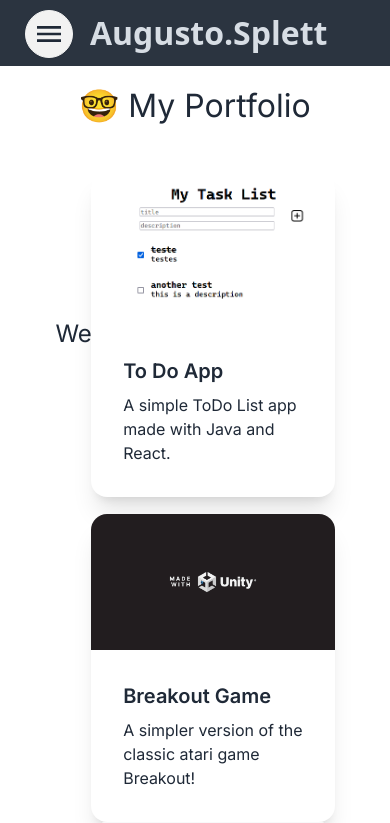
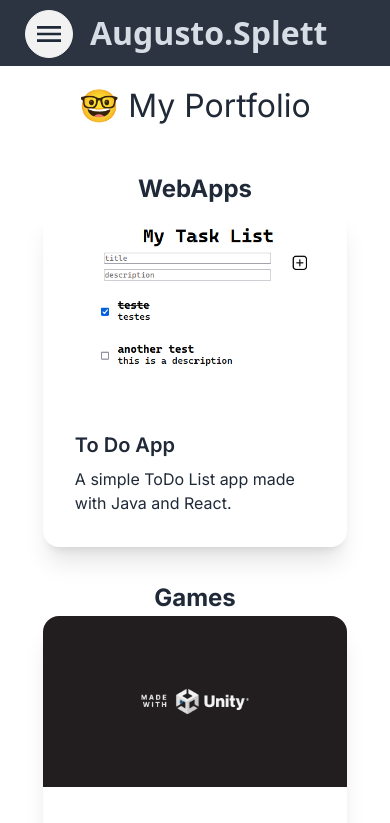
Before and after one commit to augustosplett/augustosplett.github.io, a Next.js app: page /portfolio in a window 390 px wide. Shown: the top 823 px of the page. Built offline with nearby package versions, Linux system fonts and the light colour scheme.

Commit message:
adjusted the responsivity of portfólio page

```diff
--- a/src/components/card/index.jsx
+++ b/src/components/card/index.jsx
@@ -2,7 +2,7 @@ import React from "react";
 
 const Card = ({ title, description, imgHref }) => {
   return (
-    <div className="card bg-base-100 w-80 shadow-xl">
+    <div className="card bg-base-100 w-80 shadow-xl mb-4" >
       <figure>
         <img
           src={imgHref}
--- a/src/pages/index.js
+++ b/src/pages/index.js
@@ -16,6 +16,7 @@ export default function Home() {
 
     return () => window.removeEventListener('resize', handleResize);
   }, []);
+
   return (
     <>
       <MainLayout pageName={"Home"}>
--- a/src/pages/portfolio/Portfolio.module.css
+++ b/src/pages/portfolio/Portfolio.module.css
@@ -8,9 +8,24 @@
     margin-top: 2vh;
 }
 
+.cardsMobile{
+    display: flex;
+    width: 100%;
+    flex-direction: column;
+    flex-wrap: wrap;
+    align-items: center;
+    justify-content:center;
+    margin-top: 2vh;
+}
+
 .cardsContainer{
     width: 85%;
     display: flex;
     justify-content: space-between;
     flex-wrap: wrap;
 }
+
+.categoryTitles{
+    font-size: 1.5rem;
+    font-weight: bold;
+}
--- a/src/pages/portfolio/index.jsx
+++ b/src/pages/portfolio/index.jsx
@@ -1,9 +1,25 @@
 import MainLayout from '@/components/layouts/MainLayout';
 import styles from './Portfolio.module.css';
 import Card from '@/components/card';
+import { useEffect, useState } from 'react';
 
 export default function Portfolio() {
   const page = "Portfolio";
+
+  const [isLargeViewport, setIsLargeViewport] = useState(false);
+
+  useEffect(() => {
+    const handleResize = () => {
+      setIsLargeViewport(window.innerWidth > 720);
+    };
+
+    handleResize();
+
+    window.addEventListener('resize', handleResize);
+
+    return () => window.removeEventListener('resize', handleResize);
+  }, []);
+
   return (
     <>
       <MainLayout
@@ -11,8 +27,8 @@ export default function Portfolio() {
       >
         <h1 style={{fontSize: "2rem"}}>🤓 My Portfolio </h1>
         <br/>
-        <div className={styles.cardsDesktop}>
-          <h2 style={{fontSize: "1.5rem" , width: "10%"}}>WebApps</h2>
+        <div className={isLargeViewport? styles.cardsContainer : styles.cardsMobile}>
+          <h2 className={styles.categoryTitles}>WebApps</h2>
           <div className={styles.cardsContainer}>
             <Card
               title="To Do App"
@@ -22,8 +38,8 @@ export default function Portfolio() {
           </div>
         </div>
 
-        <div className={styles.cardsDesktop}>
-          <h2 style={{fontSize: "1.5rem", width: "10%"}}>Games</h2>
+        <div className={isLargeViewport? styles.cardsContainer : styles.cardsMobile}>
+          <h2 className={styles.categoryTitles}>Games</h2>
           <div className={styles.cardsContainer}>
             <Card
               title="Breakout Game"
```
